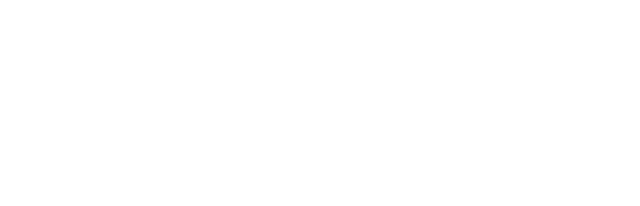
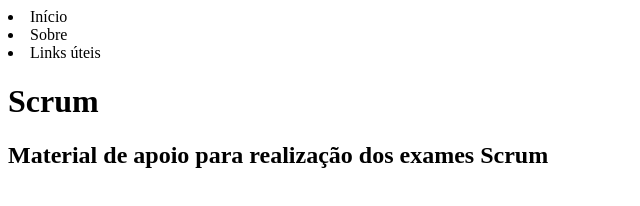
Before and after one commit to jamalchk/scrum, a website: page index.html in a window 1280 px wide. Shown: the whole page, without its empty margins (0-640 px from the left). Drawn offline with Linux system fonts and the light colour scheme.

```diff
--- a/index.html
+++ b/index.html
@@ -8,6 +8,14 @@
     <link rel="stylesheet" href="css/styles.css">
 </head>
 <body>
-
+    <header class="cabecalho">
+        <nav class="navegacao">
+            <li class="navegacao__item">Início</li>
+            <li class="navegacao__item">Sobre</li>
+            <li class="navegacao__item">Links úteis</li>
+        </nav>
+        <h1>Scrum</h1>
+        <h2>Material de apoio para realização dos exames Scrum</h2>
+    </header>
 </body>
 </html>
```
Also changed, not shown: package.json (added, +22 -0 lines), 2 other files.
